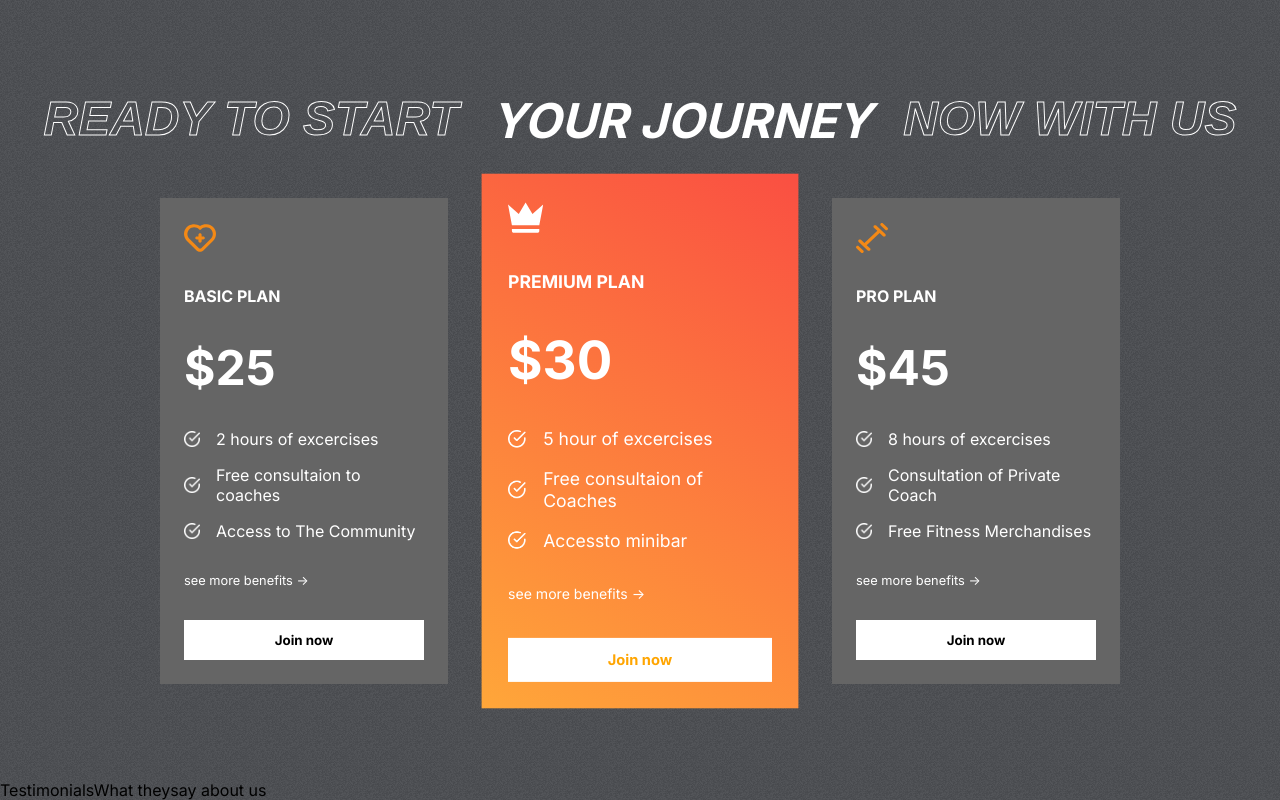
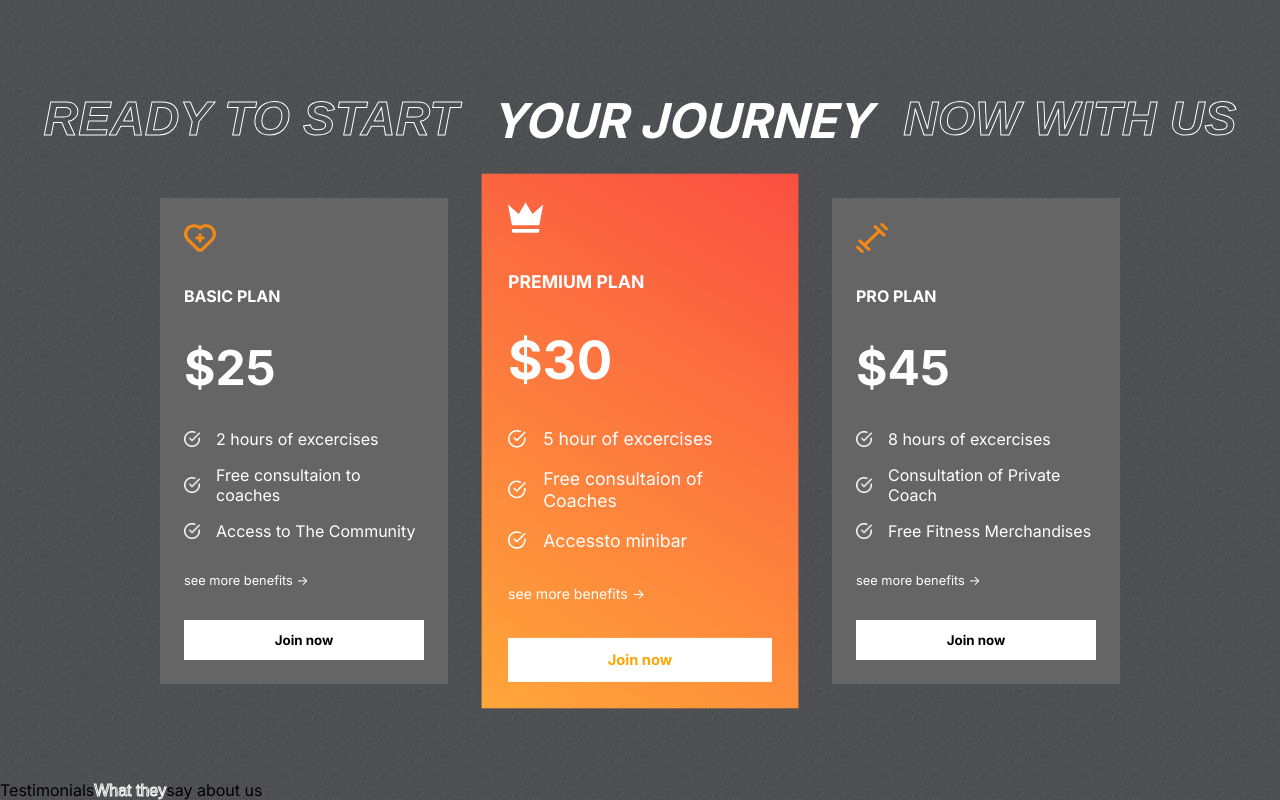
Before and after one commit to okwisfav/gymwebsite, a React (Create React App) app: page / in a window 1280 px wide. Shown: the part 1793-2593 px from the top of the page. Built offline with nearby package versions, Linux system fonts and the light colour scheme; the HTML template or start-up script is replaced by a standard one.

Commit message:
Textimorials

```diff
--- a/src/components/Testimorials/Testimorials.jsx
+++ b/src/components/Testimorials/Testimorials.jsx
@@ -5,7 +5,7 @@ const Testimorials = () => {
      <div className="Testimonials">
         <div className="left-t">
             <span>Testimonials</span>
-            <span>What they</span>
+            <span className="stroke-text">What they</span>
             <span>say about us</span>
         </div>
         <div className="right-t"></div>
```
